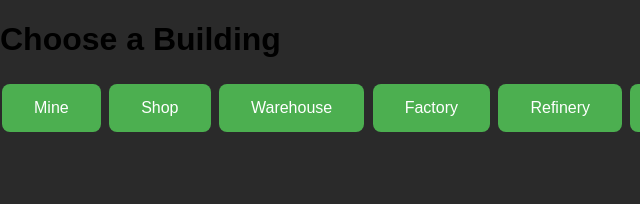
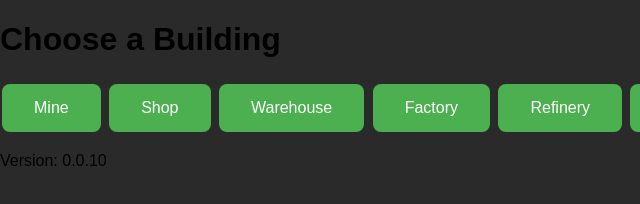
Before and after one commit to RobertArnosson/robertarnosson.github.io, a plain HTML site: page game/index.html in a window 1280 px wide. Shown: the full height of the page, 0-640 px from the left. Drawn offline with Linux system fonts and the light colour scheme.

Commit message:
Visual Verisons

```diff
--- a/game/index.html
+++ b/game/index.html
@@ -20,5 +20,6 @@
 		<button class="button" onclick="window.location.href='html/map_space.html'">Map Space</button>
 		<button class="button" onclick="window.location.href='html/map_mine.html'">Map Mine</button>
 	</div>
+	<p>Version: 0.0.10</p>
 </body>
 </html>
```
